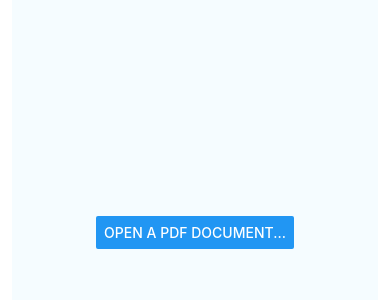
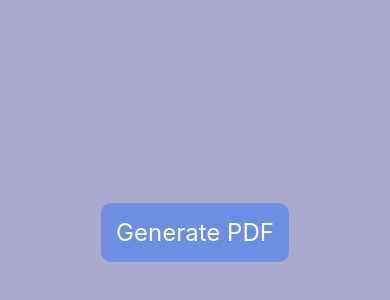
Before and after one commit to TrongTre07/Personal_KhanhHoi_NhatKy, a React Native app: screen / in a window 390 px wide. Shown: the part 190-490 px from the top of the page. Built offline with nearby package versions, Linux system fonts and the light colour scheme; what react-native-sqlite-storage would draw is missing.

Commit message:
generate and pick document

```diff
--- a/App.js
+++ b/App.js
@@ -1,23 +1,23 @@
-import { StyleSheet, Text, View } from 'react-native'
-import React from 'react'
+
+import React from 'react';
+import { StyleSheet, Text, View } from 'react-native';
 import TestSqlite from './src/views/TestSqlite'
 import HeaderView from './src/views/HeaderView'
 import TestLocation from './src/views/TestLocation'
 import UserContext from './src/contexts/UserContext'
 import ExportPDF from './src/views/ExportPDF'
 import OpenPDF from './src/views/OpenPDF'
+import ViewPDF from './src/views/ViewPDF'
+
+
+
+
 
 const App = () => {
   return (
-
-
-    <View style={styles.container}>
-
-      <OpenPDF/>
-    </View>
-
-  )
-}
+    <ExportPDF />
+  );
+};
 
 export default App
 
--- a/package.json
+++ b/package.json
@@ -16,8 +16,10 @@
     "@types/react-native-html-to-pdf": "^0.8.1",
     "react": "18.2.0",
     "react-native": "0.72.3",
+    "react-native-blob-util": "^0.18.3",
     "react-native-document-picker": "^9.0.1",
     "react-native-html-to-pdf": "^0.12.0",
+    "react-native-pdf": "^6.7.1",
     "react-native-sqlite-storage": "^6.0.1"
   },
   "devDependencies": {
--- a/src/views/ExportPDF.js
+++ b/src/views/ExportPDF.js
@@ -2,10 +2,10 @@ import React, { useState } from 'react';
 import { Alert, Pressable, StyleSheet, Text, View } from 'react-native';
 import RNHTMLtoPDF from 'react-native-html-to-pdf';
 
+
 function GenaratePDF() {
     const [isLoading, setIsLoading] = useState(false);
     const [count, setCount] = useState(1);
-
     const data =
     {
         id: 1,
@@ -16,9 +16,9 @@ function GenaratePDF() {
         chieuDaiLonNhat: 10,
         congSuatMayChinh: 200,
         soGiayPhep: "ABC221",
-      thoiHan:"20/12/2022",
-      nghePhu1:"",
-      nghePhu2:"",
+        thoiHan: "20/12/2022",
+        nghePhu1: "",
+        nghePhu2: "",
         ngheCau: 5,
         soLuoiCau: 4,
         ngheLuoi: 20,
@@ -27,7 +27,7 @@ function GenaratePDF() {
         chieuCaoLuoiChup: 60,
         ngheLuoiKeo: 14,
         chieuCaoLuoiKeo: 22,
-      ngheKhac:"",
+        ngheKhac: "",
         bienSo: "EDF2131",
         cangDi: "Cảng Trọng Trề",
         cangVe: "Cảng TrongLV",
@@ -699,13 +699,27 @@ function GenaratePDF() {
 
 </html>
 
+      `;
 
+            //   RNFetchBlob.fs.mkdir(
+            //     RNFetchBlob.fs.dirs.DownloadDir,
+            //   )
+            //     .then(() => {
+            //       console.log('Đã tạo thư mục tải xuống');
+            //     })
+            //     .catch((error) => {
+            //       console.log('Lỗi khi tạo thư mục tải xuống:', error);
+            //     });
 
-      `;
+            //   // Bây giờ, bạn có thể sử dụng DownloadDir để truy cập vào thư mục lưu trữ bên ngoài
+            //   const fileName = `${RNFetchBlob.fs.dirs.DownloadDir}/example.pdf`;
+            //   console.log('Đường dẫn tệp:', fileName);
+
+            //   console.log(fileName);
             const options = {
                 html,
                 fileName: `invoice_${count}`,
-        directory: 'Invoices',
+                directory: 'Downloader',
             };
             const file = await RNHTMLtoPDF.convert(options);
             Alert.alert('Success', `PDF saved to ${file.filePath}`);
--- a/src/views/OpenPDF.js
+++ b/src/views/OpenPDF.js
@@ -1,91 +1,59 @@
-import React, { Component } from 'react';
-import { AppRegistry, Button, StyleSheet, View } from 'react-native';
-import DocumentPicker from 'react-native-document-picker';
-// import PSPDFKitView from 'react-native-pspdfkit';
+import React from 'react';
+import { useState, useCallback } from 'react';
+import { StyleSheet, Text, SafeAreaView, Button,Pressable } from 'react-native';
+import DocumentPicker, { types } from 'react-native-document-picker';
+import { StatusBar } from 'react-native';
+import ViewPDF from './ViewPDF';
 
-export default class OpenPDF extends Component {
-    constructor(props) {
-        super(props);
-        this.state = {
-            document: null,
-        };
-    }
 
-    async handleDocumentPick() {
+const OpenPDF = () => {
+    const [fileResponse, setFileResponse] = useState([]);
+
+    const handleDocumentSelection = useCallback(async () => {
         try {
-            const file = await DocumentPicker.pick({
-                type: [DocumentPicker.types.pdf],
-                copyTo: 'documentDirectory',
+            console.log('handleDocumentSelection');
+            const response = await DocumentPicker.pick({
+                presentationStyle: 'fullScreen',
+                type: [types.pdf],
             });
-            this.setState({
-                document: decodeURI(
-                    file.fileCopyUri.replace('file://', ''),
-                ),
-            });
-        } catch (error) {
-            if (DocumentPicker.isCancel(error)) {
-                // Người dùng đã hủy chọn tài liệu.
-            } else {
-                throw error;
-            }
+            console.log('response', response);
+            console.log('response.uri', response[0].uri);
+            console.log('response.type', response);
+
+            setFileResponse(response);
+            return (
+                <SafeAreaView style={{ flex: 1 }}>
+                  <ViewPDF pdfPath={response[0].uri} />
+                </SafeAreaView>
+              );
+        } catch (err) {
+            console.warn(err);
         }
-    }
+    }, []);
 
-    handleNavigationButtonClicked() {
-        this.setState({ document: null });
-    }
+    return (
+        <SafeAreaView style={styles.container} >
+            <StatusBar barStyle={'dark-content'} />
+            {fileResponse.map((file, index) => (
+                <Text
+                    key={index.toString()}
+                    style={styles.uri}
+                    numberOfLines={1}
+                    ellipsizeMode={'middle'}>
+                    {file?.uri}
+                </Text>
 
-    handleCloseButtonPressed() {
-        this.setState({ document: null });
-    }
-
-    render() {
-        return (
-            <View style={{ flex: 1 }}>
-                {this.state.document == null ? (
-                    <View style={styles.container}>
-                        <Button
-                            onPress={async () => await this.handleDocumentPick()}
-                            title="Open a PDF Document..."
-                        />
-                    </View>
-                ) : (
-                    <PSPDFKitView
-                        ref="pdfView"
-                        // Set the document.
-                        document={this.state.document}
-                        // Show the back button on Android.
-                        showNavigationButtonInToolbar={true}
-                        // Show the back button on iOS.
-                        showCloseButton={true}
-                        // The configuration is optional.
-                        configuration={{
-                            showThumbnailBar: 'scrollable',
-                        }}
-                        // Set the document to `null` on Android.
-                        onNavigationButtonClicked={(event) => {
-                            this.setState({ document: null });
-                        }}
-                        // Set the document to `null` on iOS.
-                        onCloseButtonPressed={(event) => {
-                            this.setState({ document: null });
-                        }}
-                        style={{ flex: 1 }}
-                    />
-                )}
-            </View>
-        );
-    }
-}
-
+            ))}
+            <Button title="Select 📑" onPress={handleDocumentSelection} />
+        </SafeAreaView>
+    );
+};
 const styles = StyleSheet.create({
     container: {
-        flex: 1,
-        justifyContent: 'center',
-        alignItems: 'center',
-        backgroundColor: '#F5FCFF',
-    },
-});
-
-// Vì không có AppRegistry trong JavaScript thuần, bạn không cần đăng ký thành phần.
-// Thay vào đó, bạn nên render component này trong ứng dụng của bạn bằng một cơ chế render của React.
+      flex: 1,
+      backgroundColor: '#fff',
+      alignItems: 'center',
+      justifyContent: 'center',
+    }
+  });
+export default OpenPDF;
--- /dev/null
+++ b/src/views/ViewPDF.js
@@ -0,0 +1,33 @@
+import React from 'react';
+import { View, StyleSheet } from 'react-native';
+import Pdf from 'react-native-pdf';
+
+const styles = StyleSheet.create({
+  container: {
+    flex: 1,
+    justifyContent: 'center',
+    alignItems: 'center',
+  },
+  pdf: {
+    flex: 1,
+    width: '100%',
+  },
+});
+
+const ViewPDF = () => { // Sử dụng functional component và nhận giá trị pdfPath từ props
+//   console.log('pdfPath', pdfPath);
+//   const source = { uri: pdfPath }; // Sử dụng đường dẫn từ props
+  const abc = { uri: 'content://com.android.externalstorage.documents/document/primary%3ADocuments%2FDownloader%2Finvoice_2.pdf' };
+  return (
+    <View style={styles.container}>
+      <Pdf
+        source={abc}
+        style={styles.pdf}
+      />
+    </View>
+  );
+};
+const openPDFDocument = (uri) => {
+    Linking.openURL(uri).catch((err) => console.error('An error occurred: ', err));
+  };
+export default ViewPDF;
```
Also changed, not shown: 2 other files (tests, documents, lock files or other folders). Lines whose indentation alone changed are shown as unchanged.
